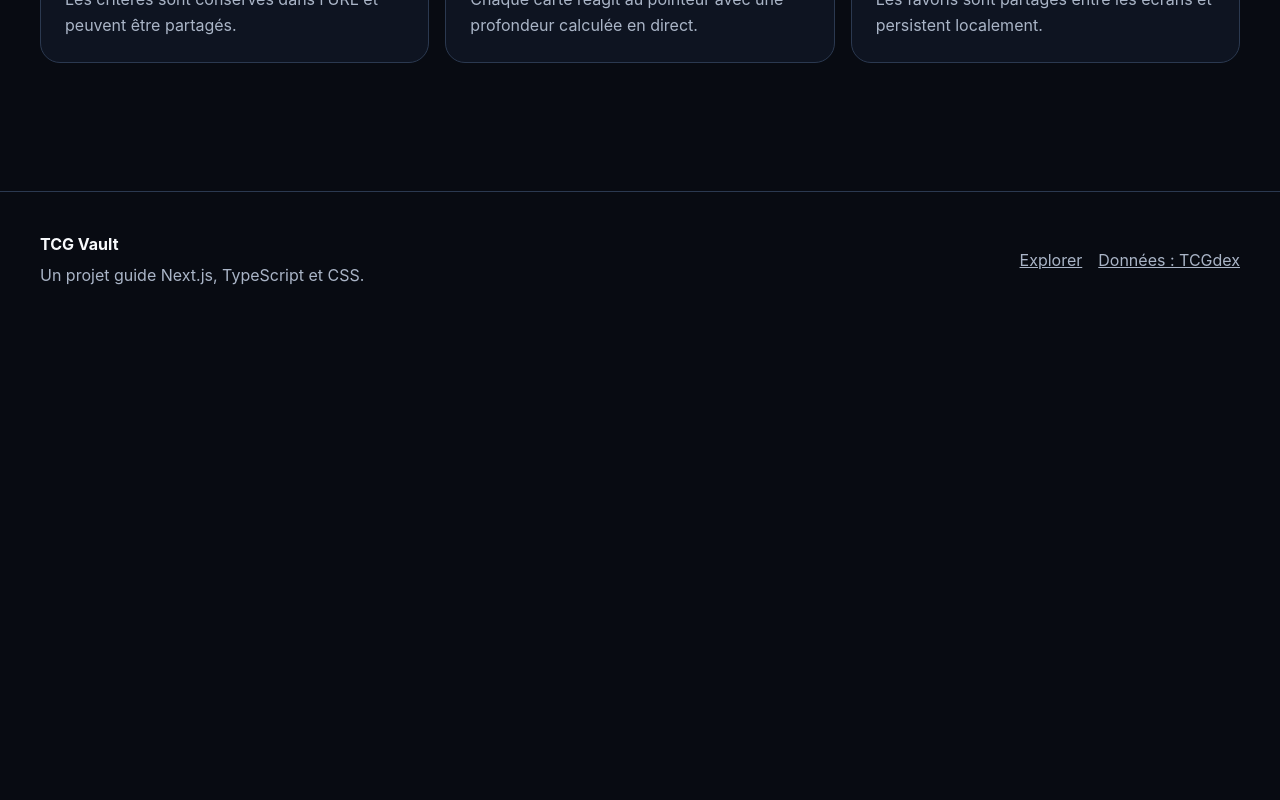
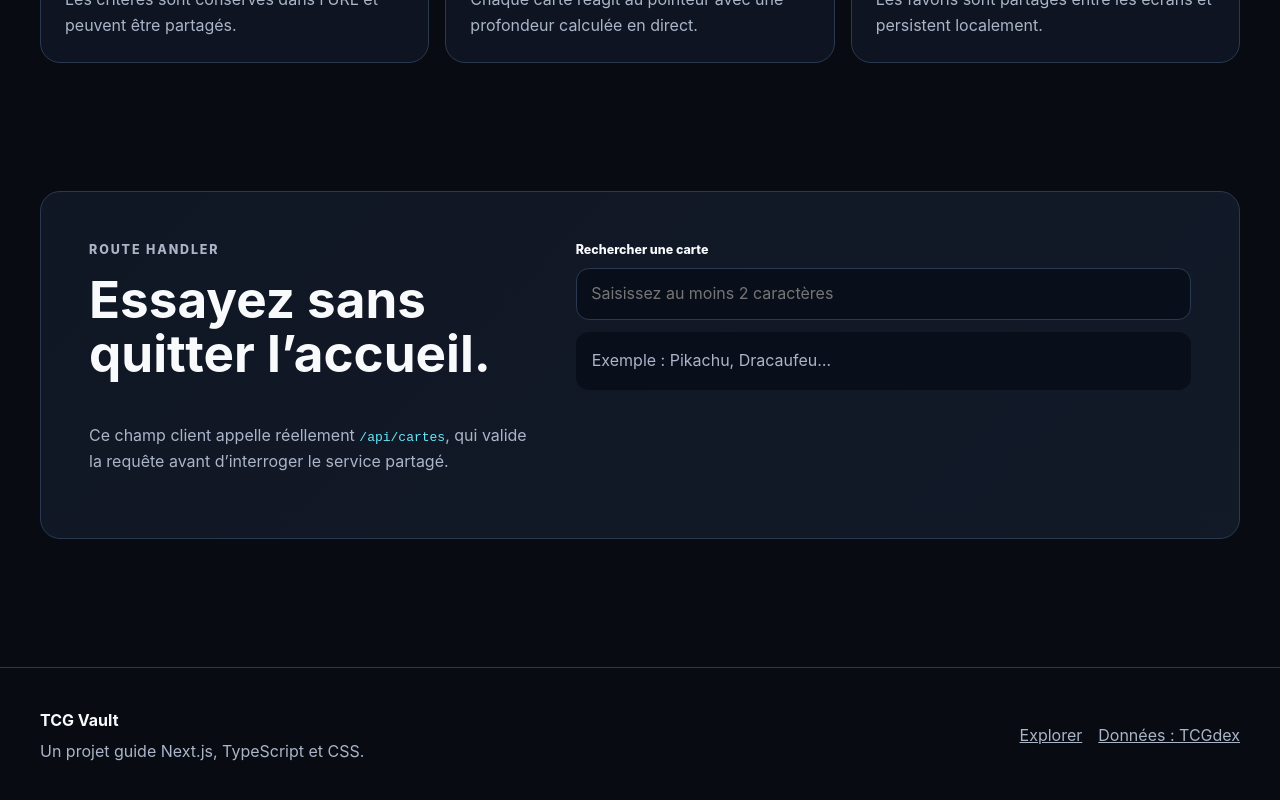
Before and after one commit to hendrixdjagoue12345-a11y/tcg-vault, a Next.js app: page / in a window 1280 px wide. Shown: the part 1261-2061 px from the top of the page. Before the commit the page ends 1589 px from the top, so only its background shows below. Built offline with nearby package versions, Linux system fonts and the light colour scheme.

Commit message:
feat(route-handler): exposer une recherche consommée côté client

```diff
--- /dev/null
+++ b/src/app/api/cartes/route.ts
@@ -0,0 +1,31 @@
+import { NextResponse } from "next/server";
+import { getCards } from "@/features/catalog/service";
+
+export async function GET(request: Request) {
+  const { searchParams } = new URL(request.url);
+  const q = searchParams.get("q")?.trim() ?? "";
+
+  if (q.length < 2) {
+    return NextResponse.json(
+      { error: "Le paramètre q doit contenir au moins deux caractères." },
+      { status: 400 },
+    );
+  }
+
+  try {
+    const result = await getCards({ q: q.slice(0, 80), category: "", page: 1 });
+    return NextResponse.json(
+      { data: result.items.slice(0, 5) },
+      {
+        headers: {
+          "Cache-Control": "public, max-age=60, stale-while-revalidate=300",
+        },
+      },
+    );
+  } catch {
+    return NextResponse.json(
+      { error: "La recherche est momentanément indisponible." },
+      { status: 502 },
+    );
+  }
+}
--- a/src/app/page.tsx
+++ b/src/app/page.tsx
@@ -1,5 +1,6 @@
 import Link from "next/link";
 import { SectionHeading } from "@/components/ui/section-heading";
+import { QuickSearch } from "@/features/catalog/components/quick-search";
 
 export default function HomePage() {
   return (
@@ -66,6 +67,9 @@ export default function HomePage() {
           </article>
         </div>
       </section>
+      <div className="container">
+        <QuickSearch />
+      </div>
     </main>
   );
 }
--- /dev/null
+++ b/src/features/catalog/components/quick-search.module.css
@@ -0,0 +1,70 @@
+.section {
+  display: grid;
+  gap: 2rem;
+  margin-bottom: clamp(4rem, 10vw, 8rem);
+  padding: clamp(1.25rem, 5vw, 3rem);
+  border: 0.0625rem solid var(--border);
+  border-radius: var(--radius);
+  background: linear-gradient(135deg, rgb(17 24 39 / 88%), rgb(24 34 53 / 60%));
+}
+.section h2 {
+  max-width: 16ch;
+  font-size: clamp(1.8rem, 5vw, 3.2rem);
+  line-height: 1.05;
+}
+.section p {
+  color: var(--muted);
+}
+.section code {
+  color: var(--primary);
+}
+.searchBox {
+  min-width: 0;
+}
+.searchBox label {
+  display: block;
+  margin-bottom: 0.5rem;
+  font-size: 0.78rem;
+  font-weight: 800;
+}
+.searchBox input {
+  width: 100%;
+  min-height: 3.2rem;
+  padding: 0.75rem 0.9rem;
+  border: 0.0625rem solid var(--border);
+  border-radius: 0.8rem;
+  color: var(--text);
+  background: #090f1a;
+}
+.results {
+  display: grid;
+  margin-top: 0.75rem;
+  overflow: hidden;
+  border-radius: 0.8rem;
+  background: #090f1a;
+}
+.results > p {
+  margin: 0;
+  padding: 1rem;
+}
+.results a {
+  display: flex;
+  justify-content: space-between;
+  gap: 1rem;
+  padding: 0.8rem 1rem;
+  border-bottom: 0.0625rem solid var(--border);
+  text-decoration: none;
+}
+.results a:hover {
+  color: var(--primary);
+  background: var(--surface-soft);
+}
+.results small {
+  color: var(--muted);
+}
+@media (min-width: 52rem) {
+  .section {
+    grid-template-columns: 0.85fr 1.15fr;
+    align-items: start;
+  }
+}
--- /dev/null
+++ b/src/features/catalog/components/quick-search.tsx
@@ -0,0 +1,119 @@
+"use client";
+
+import Link from "next/link";
+import { useEffect, useState } from "react";
+import { z } from "zod";
+import styles from "./quick-search.module.css";
+
+const responseSchema = z.object({
+  data: z.array(
+    z.object({
+      id: z.string(),
+      localId: z.string(),
+      name: z.string(),
+      imageUrl: z.string().url().nullable(),
+    }),
+  ),
+});
+
+type SearchState =
+  | { status: "idle"; cards: [] }
+  | { status: "loading"; cards: [] }
+  | { status: "success"; cards: z.infer<typeof responseSchema>["data"] }
+  | { status: "error"; cards: []; message: string };
+
+export function QuickSearch() {
+  const [query, setQuery] = useState("");
+  const [state, setState] = useState<SearchState>({
+    status: "idle",
+    cards: [],
+  });
+
+  useEffect(() => {
+    const trimmedQuery = query.trim();
+    if (trimmedQuery.length < 2) {
+      setState({ status: "idle", cards: [] });
+      return;
+    }
+
+    const controller = new AbortController();
+    const timeout = window.setTimeout(async () => {
+      setState({ status: "loading", cards: [] });
+
+      try {
+        const response = await fetch(
+          `/api/cartes?q=${encodeURIComponent(trimmedQuery)}`,
+          {
+            signal: controller.signal,
+          },
+        );
+        if (!response.ok) throw new Error(`Statut HTTP ${response.status}`);
+
+        const parsed = responseSchema.safeParse(await response.json());
+        if (!parsed.success) throw new Error("Réponse interne invalide");
+
+        setState({ status: "success", cards: parsed.data.data });
+      } catch (error) {
+        if (error instanceof DOMException && error.name === "AbortError")
+          return;
+        setState({
+          status: "error",
+          cards: [],
+          message:
+            "La recherche rapide ne répond pas. Utilisez le catalogue complet.",
+        });
+      }
+    }, 350);
+
+    return () => {
+      window.clearTimeout(timeout);
+      controller.abort();
+    };
+  }, [query]);
+
+  return (
+    <section className={styles.section} aria-labelledby="quick-search-title">
+      <div>
+        <p className="eyebrow">Route Handler</p>
+        <h2 id="quick-search-title">Essayez sans quitter l’accueil.</h2>
+        <p>
+          Ce champ client appelle réellement <code>/api/cartes</code>, qui
+          valide la requête avant d’interroger le service partagé.
+        </p>
+      </div>
+
+      <div className={styles.searchBox}>
+        <label htmlFor="quick-search">Rechercher une carte</label>
+        <input
+          id="quick-search"
+          type="search"
+          value={query}
+          onChange={(event) => setQuery(event.target.value)}
+          placeholder="Saisissez au moins 2 caractères"
+          autoComplete="off"
+        />
+
+        <div className={styles.results} aria-live="polite">
+          {state.status === "idle" ? (
+            <p>Exemple : Pikachu, Dracaufeu…</p>
+          ) : null}
+          {state.status === "loading" ? <p>Recherche en cours…</p> : null}
+          {state.status === "error" ? (
+            <p role="alert">{state.message}</p>
+          ) : null}
+          {state.status === "success" && state.cards.length === 0 ? (
+            <p>Aucune carte trouvée.</p>
+          ) : null}
+          {state.status === "success"
+            ? state.cards.map((card) => (
+                <Link key={card.id} href={`/catalogue/${card.id}`}>
+                  <span>{card.name}</span>
+                  <small>#{card.localId}</small>
+                </Link>
+              ))
+            : null}
+        </div>
+      </div>
+    </section>
+  );
+}
```
